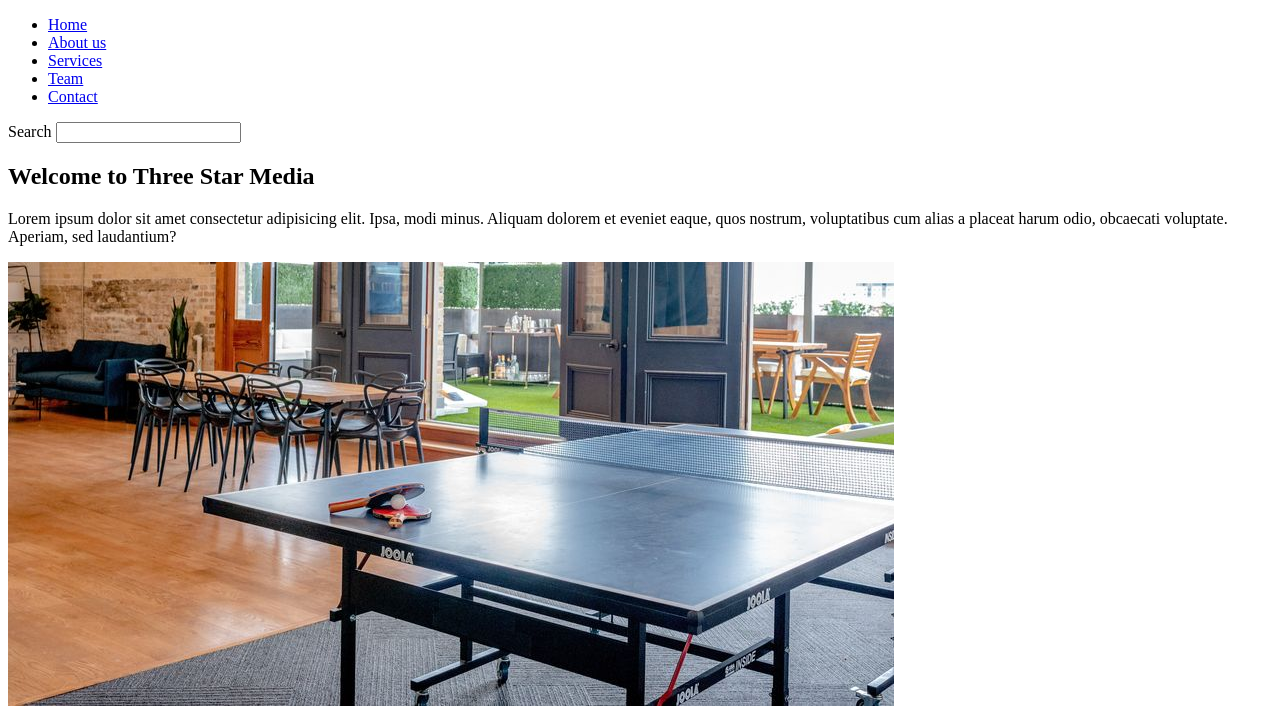
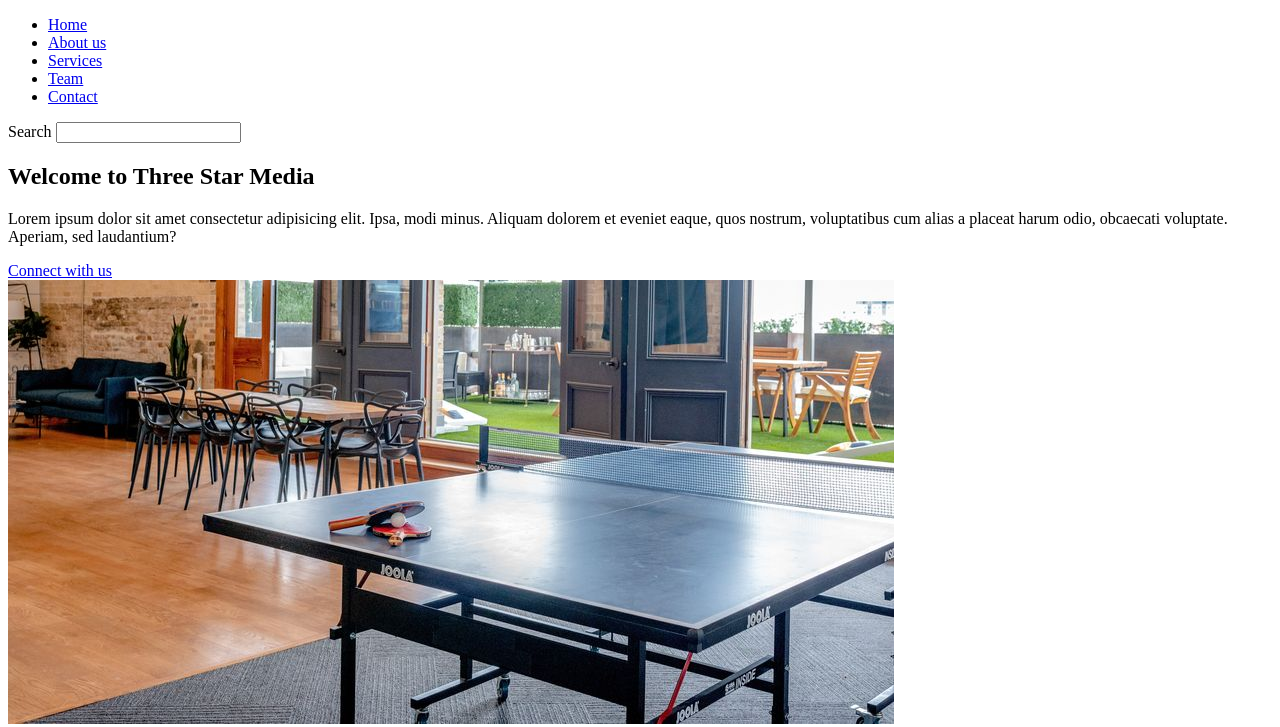
Before and after one commit to char1401/char1401.github.io, a plain HTML site: page final-project/index.html in a window 1280 px wide. Shown: the top 727 px of the page. Drawn offline with Linux system fonts and the light colour scheme.

Commit message:
adds the connect  button in the Home section

```diff
--- a/final-project/index.html
+++ b/final-project/index.html
@@ -29,6 +29,7 @@
         <section id="home" class="main-section">
             <h1>Welcome to Three Star Media</h1>
             <p>Lorem ipsum dolor sit amet consectetur adipisicing elit. Ipsa, modi minus. Aliquam dolorem et eveniet eaque, quos nostrum, voluptatibus cum alias a placeat harum odio, obcaecati voluptate. Aperiam, sed laudantium?</p>
+            <a href="#connect" class="cta-btn">Connect with us</a>
         </section>
          <!-- About Us section -->
         <section id="aboutus">
```
